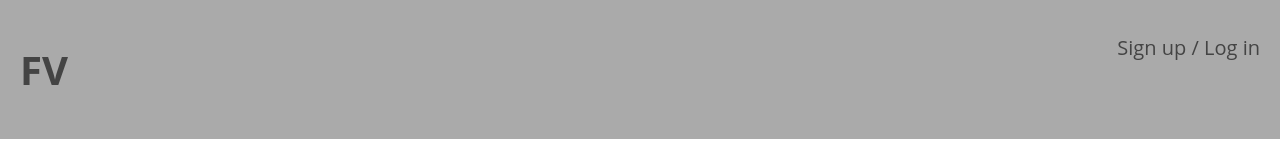
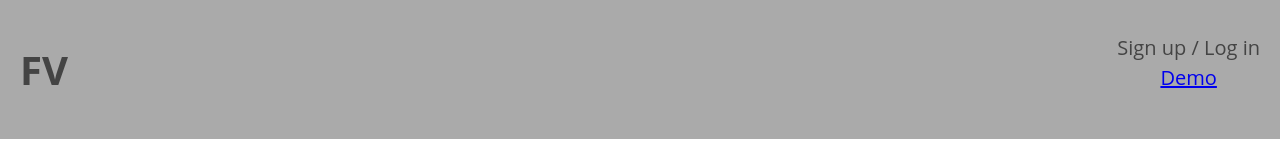
Before and after one commit to petertardif/family-vault-wireframes, a plain HTML site: page index.html in a window 1280 px wide. Shown: the top 160 px of the page. Drawn offline with nearby package versions, Linux system fonts and the light colour scheme.

Commit message:
fixed a path

```diff
--- a/index.html
+++ b/index.html
@@ -14,6 +14,7 @@
       </div>
       <ul>
         <li>Sign up / Log in</li>
+        <li><a href="02-user-homepage.html">Demo</a></li>
       </ul>
     </nav>
     <main role="main">
```
